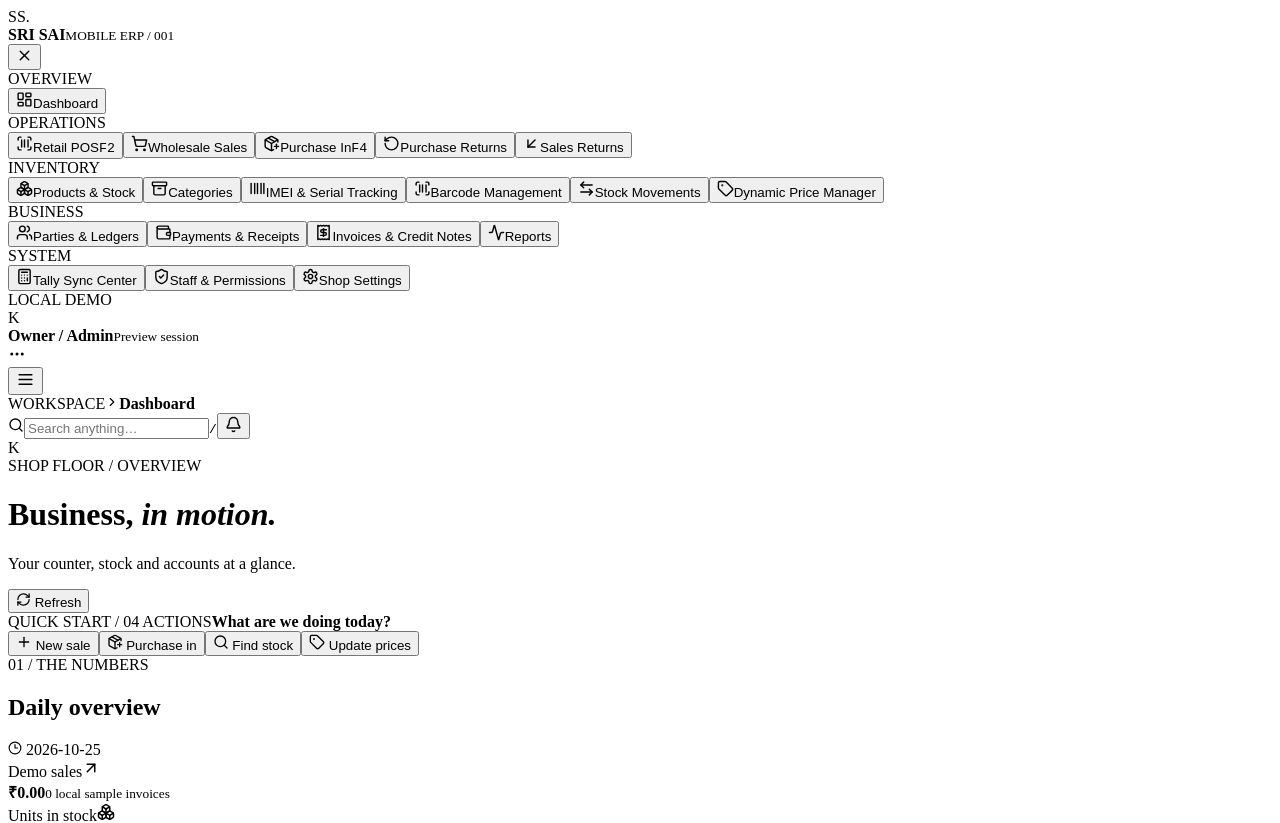
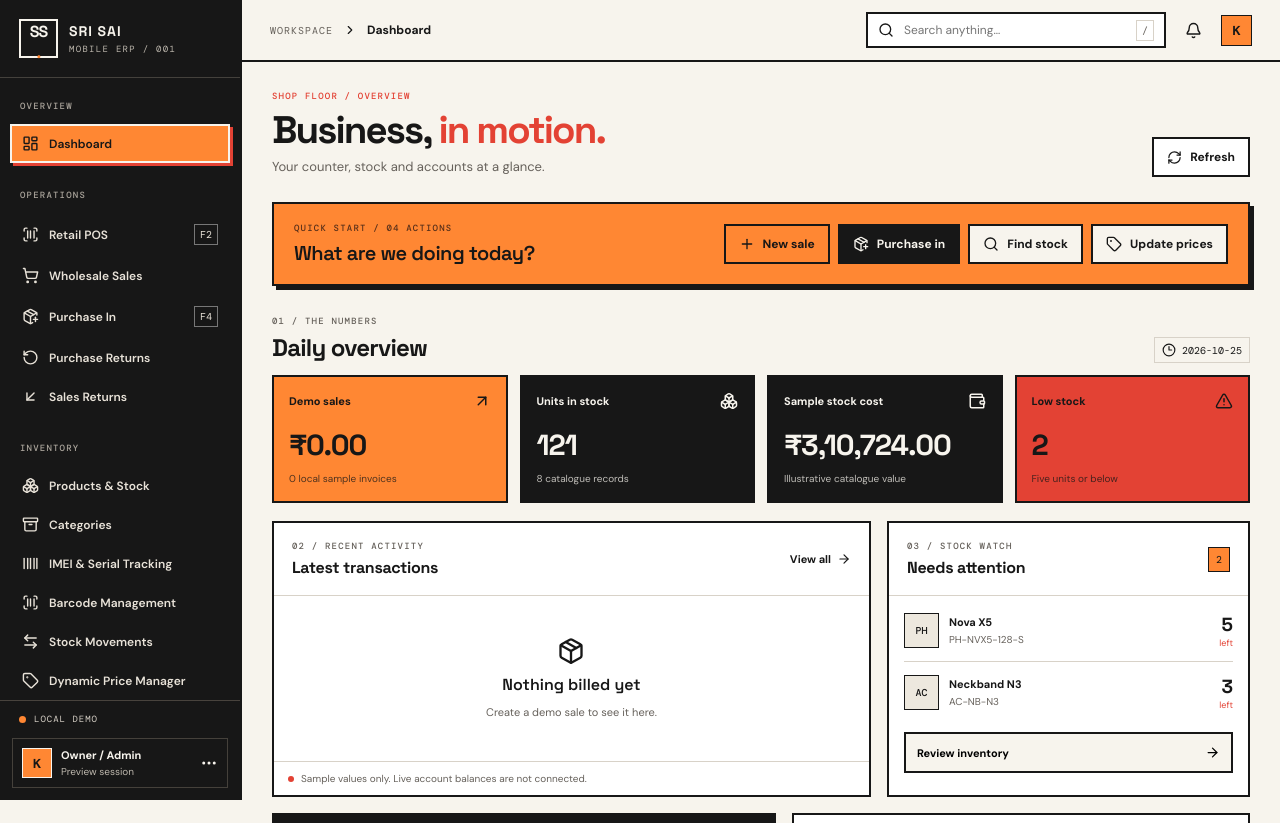
Before and after one commit to krishna3251/sri-sai-nath-, a Next.js app: page / in a window 1280 px wide. Shown: the top 823 px of the page. Built offline with nearby package versions, Linux system fonts and the light colour scheme.

Commit message:
feat: add Next.js app layout and metadata

```diff
--- /dev/null
+++ b/src/app/layout.tsx
@@ -0,0 +1,17 @@
+import type { Metadata } from "next";
+import "./globals.css";
+
+export const metadata: Metadata = {
+  title: "Sri Sai Mobile ERP",
+  description: "Wholesale and retail operations, inventory and billing",
+};
+
+export default function RootLayout({
+  children,
+}: Readonly<{ children: React.ReactNode }>) {
+  return (
+    <html lang="en">
+      <body>{children}</body>
+    </html>
+  );
+}
```
